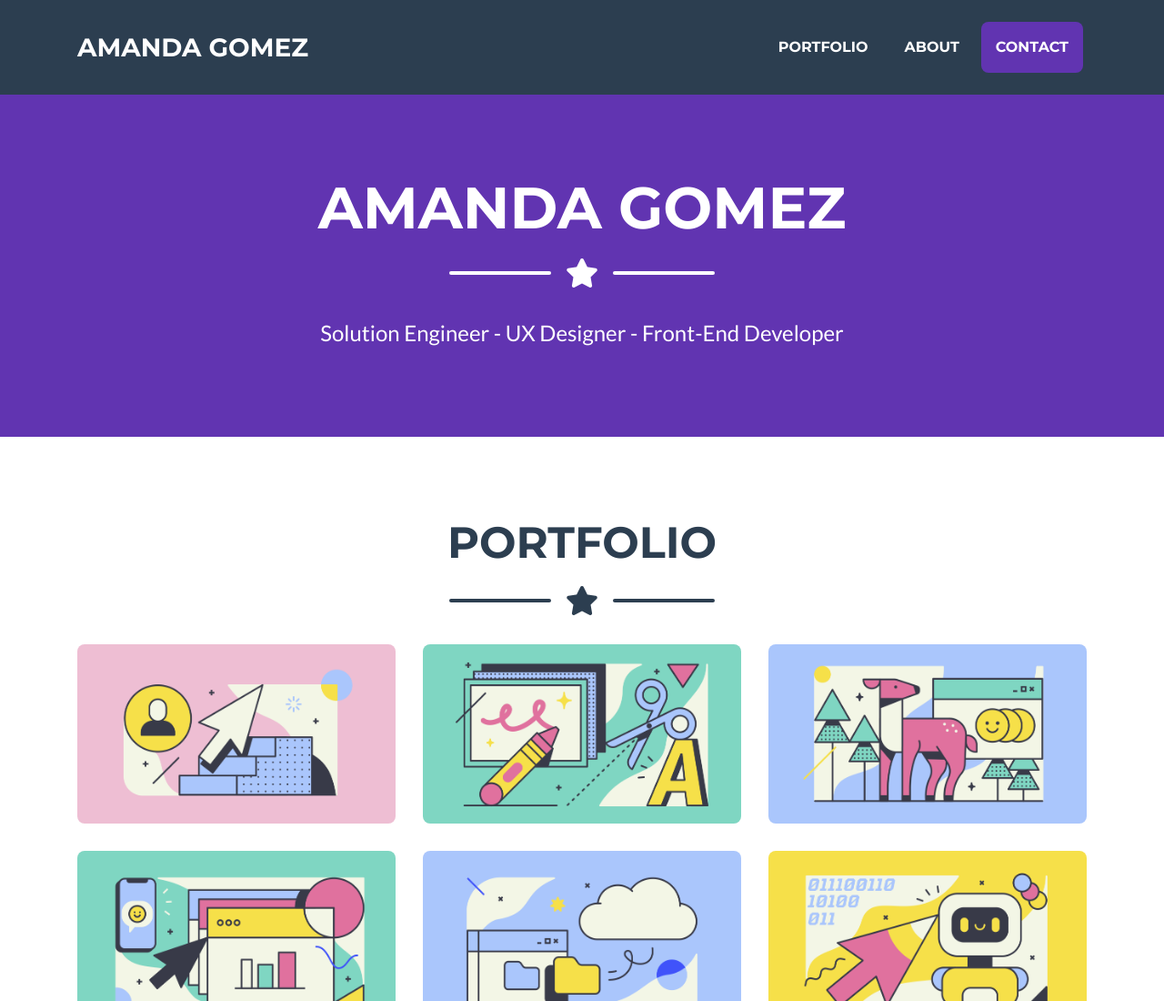
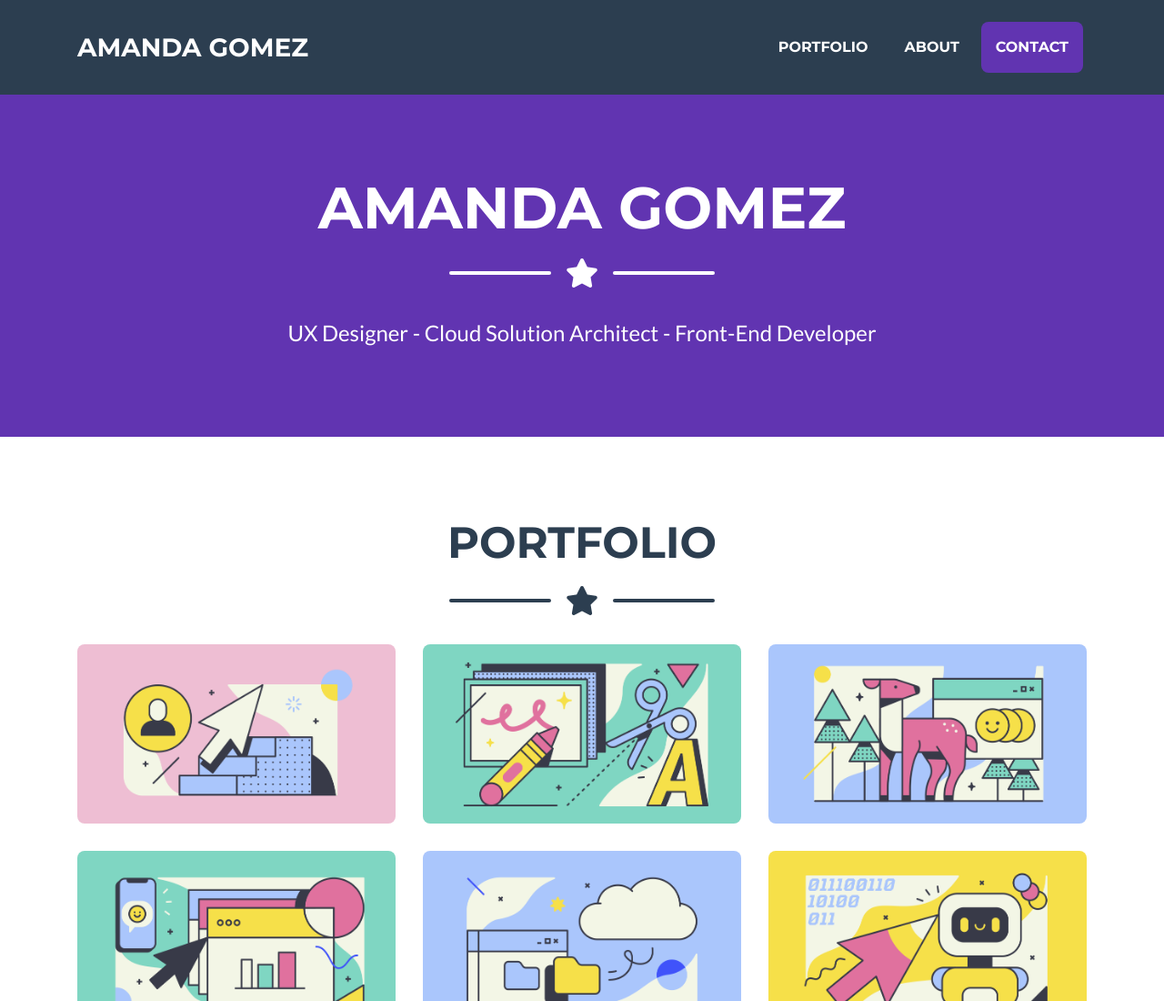
Before and after one commit to amrgomez/amrgomez.github.io, a website with bundled scripts: page index.html in a window 1280 px wide. Shown: the top 1100 px of the page at 91% size. Built offline with nearby package versions, Linux system fonts and the light colour scheme.

Commit message:
messaging

```diff
--- a/index.html
+++ b/index.html
@@ -72,7 +72,7 @@
       </div>
 
       <!-- Masthead Subheading -->
-      <p class="masthead-subheading font-weight-light mb-0">Solution Engineer - UX Designer - Front-End Developer</p>
+      <p class="masthead-subheading font-weight-light mb-0">UX Designer - Cloud Solution Architect - Front-End Developer</p>
 
     </div>
   </header>
```
